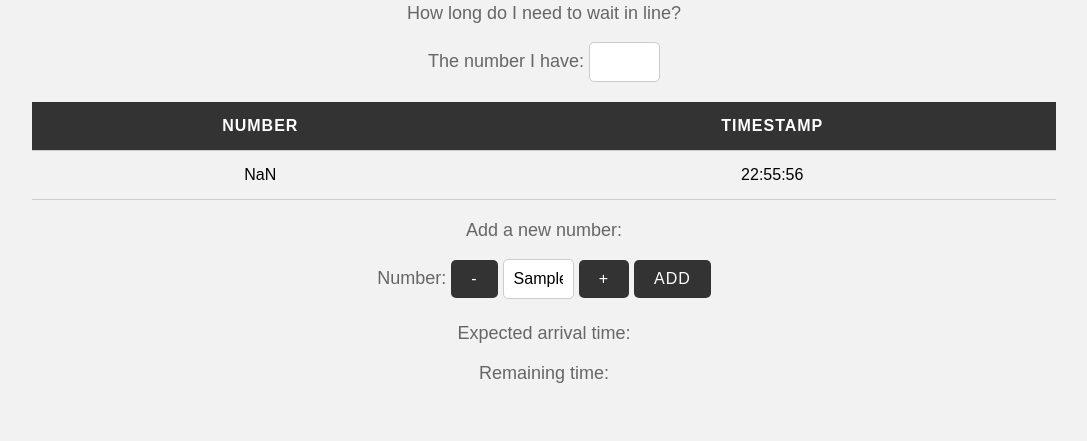
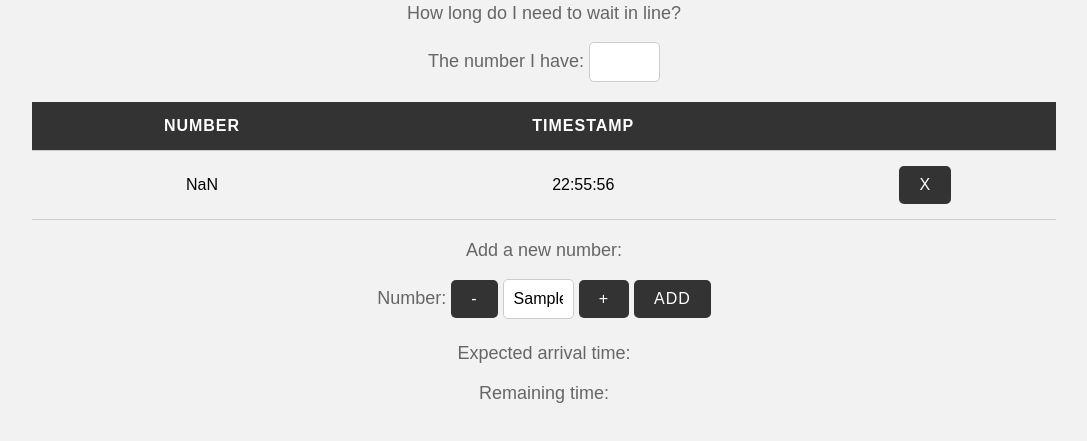
Before and after one commit to fvillena/howlong, a plain HTML site: page index.html in a window 1280 px wide. Both pictures are taken after typing "Sample" into the empty fields and a click on the button "Add". Shown: the part 113-554 px from the top of the page, without its empty margins (96-1183 px from the left). Drawn offline with Linux system fonts and the light colour scheme.

Commit message:
Add actions column and remove number functionality

```diff
--- a/index.html
+++ b/index.html
@@ -51,6 +51,18 @@
             letter-spacing: 1px;
         }
 
+        .remove-button {
+            padding: 10px 20px;
+            background-color: #333;
+            color: #fff;
+            border: none;
+            border-radius: 5px;
+            cursor: pointer;
+            font-size: 16px;
+            text-transform: uppercase;
+            letter-spacing: 1px;
+        }
+
         table {
             margin: 20px auto;
             border-collapse: collapse;
@@ -88,6 +100,7 @@
         <thead>
             <th>Number</th>
             <th>Timestamp</th>
+            <th></th> <!-- Added column for actions -->
         </thead>
     </table>
     <p>Add a new number:</p>
@@ -102,7 +115,9 @@
     <script>
         var values = [];
         var expected_time;
+        var my_number;
         document.querySelector('input[id="button"]').addEventListener('click', function () {
+            my_number = parseInt(document.querySelector('input[id="my_number"]').value);
             addNumber();
         });
 
@@ -124,25 +139,8 @@
             numberInput.value = number - 1;
         });
 
-        function addNumber() {
-            var my_number = parseInt(document.querySelector('input[id="my_number"]').value);
-            var number = parseInt(document.querySelector('input[id="number"]').value);
-            // get current timestamp as a Date object
-            var current_timestamp = new Date();
-            values.push([number, current_timestamp]);
-            var table = document.querySelector('table[id="table"]');
-            // delete each table row
-            while (table.rows.length > 1) {
-                table.deleteRow(1);
-            }
-            // rebuild the table
-            for (var i = 0; i < values.length; i++) {
-                var row = table.insertRow(i + 1);
-                row.insertCell(0).innerHTML = values[i][0];
-                // print only the left padded hour, minutes and seconds
-                row.insertCell(1).innerHTML = values[i][1].getHours().toString().padStart(2, '0') + ':' + values[i][1].getMinutes().toString().padStart(2, '0') + ':' + values[i][1].getSeconds().toString().padStart(2, '0');
-            }
-            // compute the expected time when my_number will appear with a linear regression
+
+        function compute_lr() {
             var x = [];
             var y = [];
             for (var i = 0; i < values.length; i++) {
@@ -167,6 +165,28 @@
             }
         }
 
+        function addNumber() {
+            var number = parseInt(document.querySelector('input[id="number"]').value);
+            // get current timestamp as a Date object
+            var current_timestamp = new Date();
+            values.push([number, current_timestamp]);
+            var table = document.querySelector('table[id="table"]');
+            // delete each table row
+            while (table.rows.length > 1) {
+                table.deleteRow(1);
+            }
+            // rebuild the table
+            for (var i = 0; i < values.length; i++) {
+                var row = table.insertRow(i + 1);
+                row.insertCell(0).innerHTML = values[i][0];
+                // print only the left padded hour, minutes and seconds
+                row.insertCell(1).innerHTML = values[i][1].getHours().toString().padStart(2, '0') + ':' + values[i][1].getMinutes().toString().padStart(2, '0') + ':' + values[i][1].getSeconds().toString().padStart(2, '0');
+                row.insertCell(2).innerHTML = '<button onclick="removeRow(' + i + ')" class="remove-button">x</button>'; // Added remove button
+            }
+            // compute the expected time when my_number will appear with a linear regression
+            compute_lr();
+        }
+
         // update the remaining time every second
         setInterval(function () {
             var current_time = new Date();
@@ -180,6 +200,24 @@
                 document.querySelector('span[id="remaining_time"]').innerHTML = hours.toString().padStart(2, '0') + ':' + minutes.toString().padStart(2, '0') + ':' + seconds.toString().padStart(2, '0');
             }
         }, 1000);
+
+        function removeRow(index) {
+            values.splice(index, 1);
+            var table = document.querySelector('table[id="table"]');
+            // delete each table row
+            while (table.rows.length > 1) {
+                table.deleteRow(1);
+            }
+            // rebuild the table
+            for (var i = 0; i < values.length; i++) {
+                var row = table.insertRow(i + 1);
+                row.insertCell(0).innerHTML = values[i][0];
+                // print only the left padded hour, minutes and seconds
+                row.insertCell(1).innerHTML = values[i][1].getHours().toString().padStart(2, '0') + ':' + values[i][1].getMinutes().toString().padStart(2, '0') + ':' + values[i][1].getSeconds().toString().padStart(2, '0');
+                row.insertCell(2).innerHTML = '<button onclick="removeRow(' + i + ')" class="remove-button">x</button>'; // Added remove button
+            }
+            compute_lr();
+        }
     </script>
 </body>
 
```
